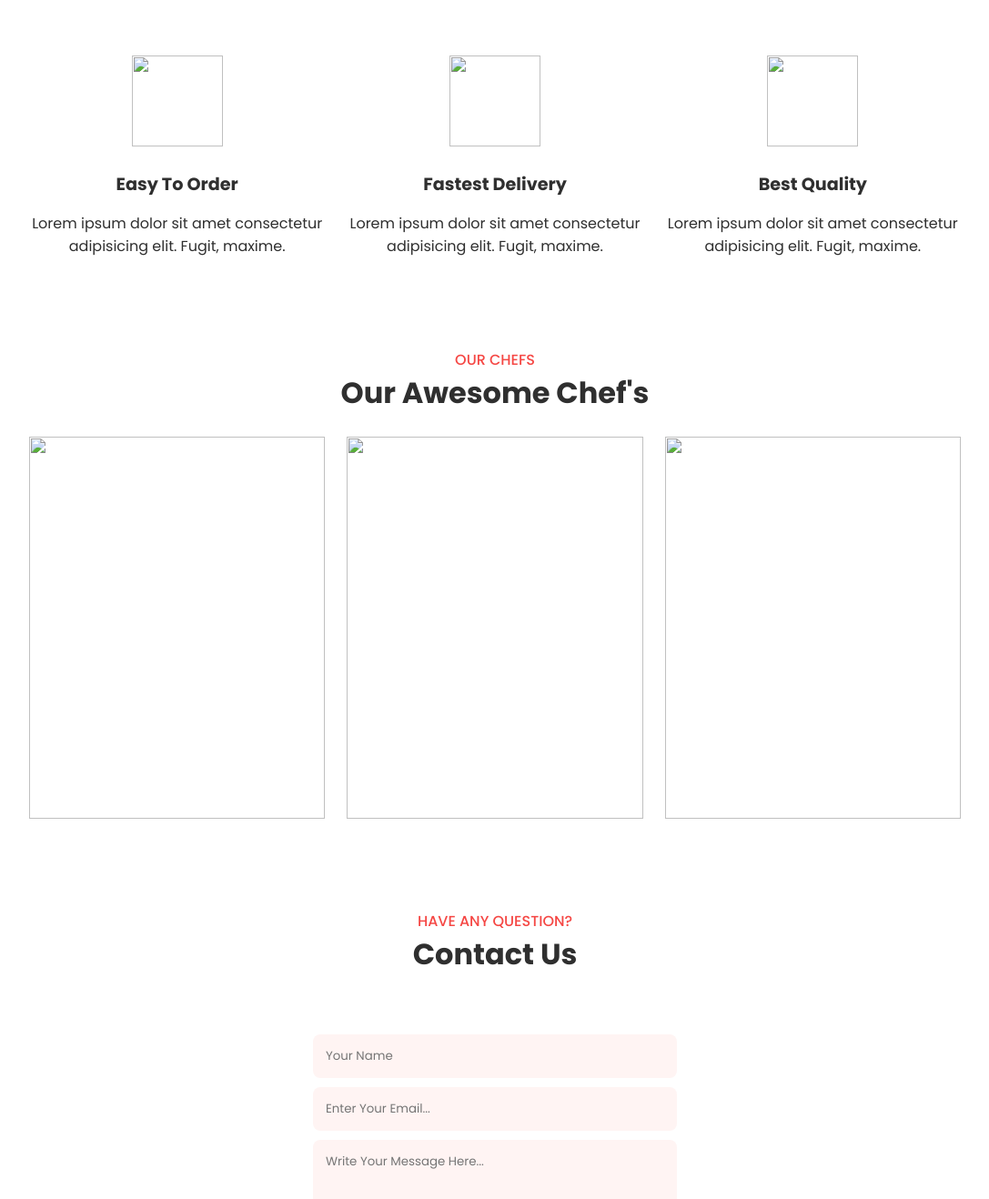
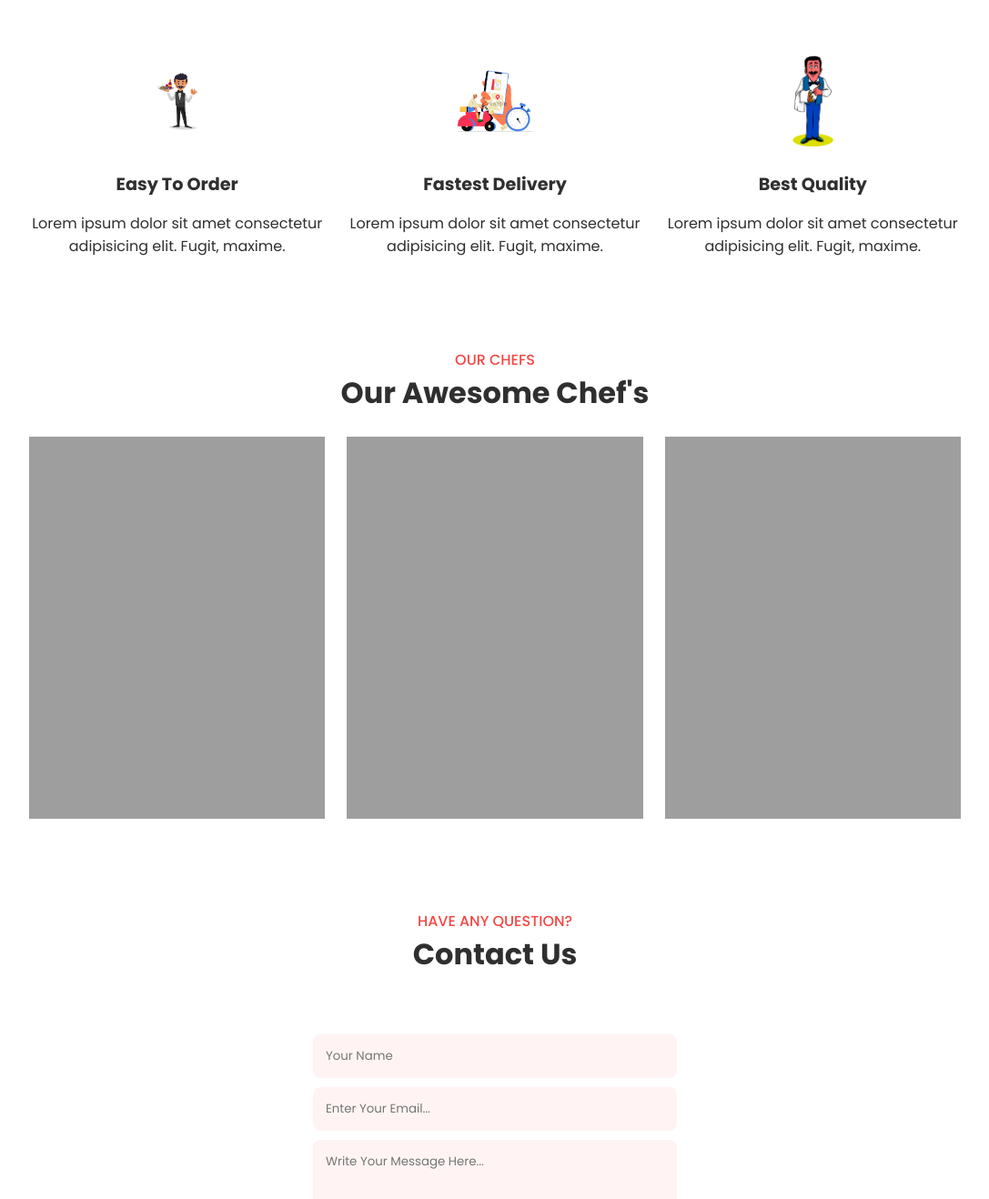
Before and after one commit to sadik9633/chef_html, a plain HTML site: page index.html in a window 1280 px wide. Shown: the part 974-2292 px from the top of the page at 91% size, without its empty margins (96-1183 px from the left). Drawn offline with nearby package versions, Linux system fonts and the light colour scheme; the site is published under a folder, as on GitHub Pages, so addresses that start at the root find nothing.

Commit message:
Update index.html

```diff
--- a/index.html
+++ b/index.html
@@ -30,7 +30,7 @@
                 <a href="#contact" class="btn">Contact Here</a>
         </div>
         <div class="home-img">
-            <img src="/img/Chef - 480x864.png" alt="">
+            <img src="./img/Chef - 480x864.png" alt="">
         </div>
     </section>
     <!-- Services -->
@@ -41,17 +41,17 @@
         </div>
         <div class="services-container">
             <div class="box">
-                <img src="/img/waiter-holding-food-and-bottle-plate-in-one-hand-and-waving-other-hand-2932437-2459078.webp" alt="">
+                <img src="./img/waiter-holding-food-and-bottle-plate-in-one-hand-and-waving-other-hand-2932437-2459078.webp" alt="">
                 <h2>Easy To Order</h2>
                 <p>Lorem ipsum dolor sit amet consectetur adipisicing elit. Fugit, maxime.</p>
             </div>
             <div class="box">
-                <img src="/img/8E338Fyi3tOHtTh73t.png" alt="">
+                <img src="./img/8E338Fyi3tOHtTh73t.png" alt="">
                 <h2>Fastest Delivery</h2>
                 <p>Lorem ipsum dolor sit amet consectetur adipisicing elit. Fugit, maxime.</p>
             </div>
             <div class="box">
-                <img src="/img/waiter-order-taking.jpg" alt="">
+                <img src="./img/waiter-order-taking.jpg" alt="">
                 <h2>Best Quality</h2>
                 <p>Lorem ipsum dolor sit amet consectetur adipisicing elit. Fugit, maxime.</p>
             </div>
@@ -65,7 +65,7 @@
         </div>
         <div class="chefs-container">
             <div class="chef-box">
-                <img src="/img/happy-young-cook-uniform-holding-salad.jpg" alt="">
+                <img src="./img/happy-young-cook-uniform-holding-salad.jpg" alt="">
                 <div class="text">
                     <h2>John Watson</h2>
                     <p>Lorem ipsum dolor sit amet consectetur adipisicing elit. Nesciunt, doloribus.</p>
@@ -73,7 +73,7 @@
                 </div>
             </div>
             <div class="chef-box">
-                <img src="/img/pleased-young-female-cook-wearing-chef-uniform-holding-spoon-crossing-hands-isolated-white-wall.jpg" alt="">
+                <img src="./img/pleased-young-female-cook-wearing-chef-uniform-holding-spoon-crossing-hands-isolated-white-wall.jpg" alt="">
                 <div class="text">
                     <h2>Alexa Gomez</h2>
                     <p>Lorem ipsum dolor sit amet consectetur adipisicing elit. Nesciunt, doloribus.</p>
@@ -81,7 +81,7 @@
                 </div>
             </div>
             <div class="chef-box">
-                <img src="/img/pexels-miquel-ferran-gomez-figueroa-3814446.jpg" alt="">
+                <img src="./img/pexels-miquel-ferran-gomez-figueroa-3814446.jpg" alt="">
                 <div class="text">
                     <h2>Richard</h2>
                     <p>Lorem ipsum dolor sit amet consectetur adipisicing elit. Nesciunt, doloribus.</p>
```
